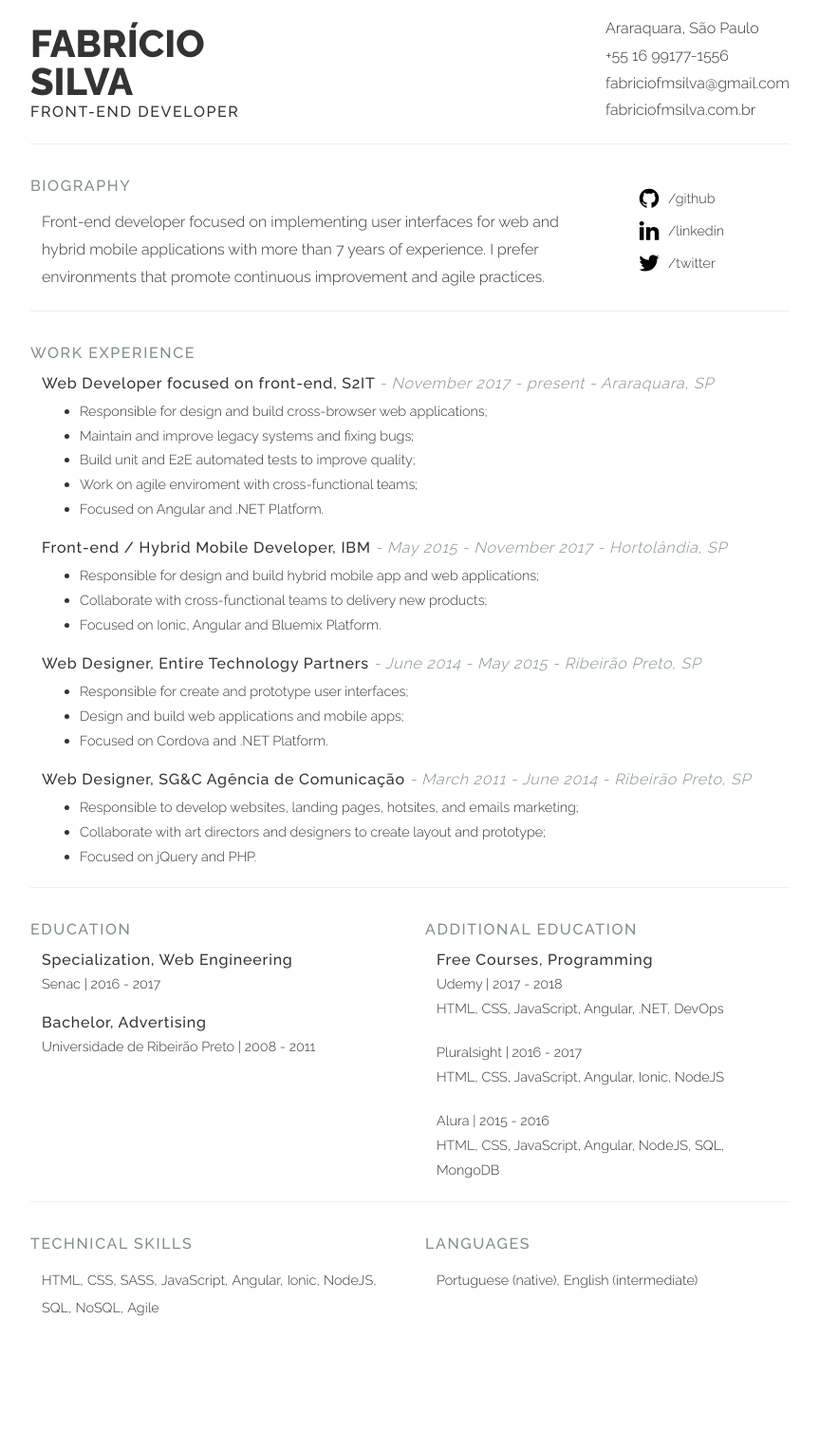
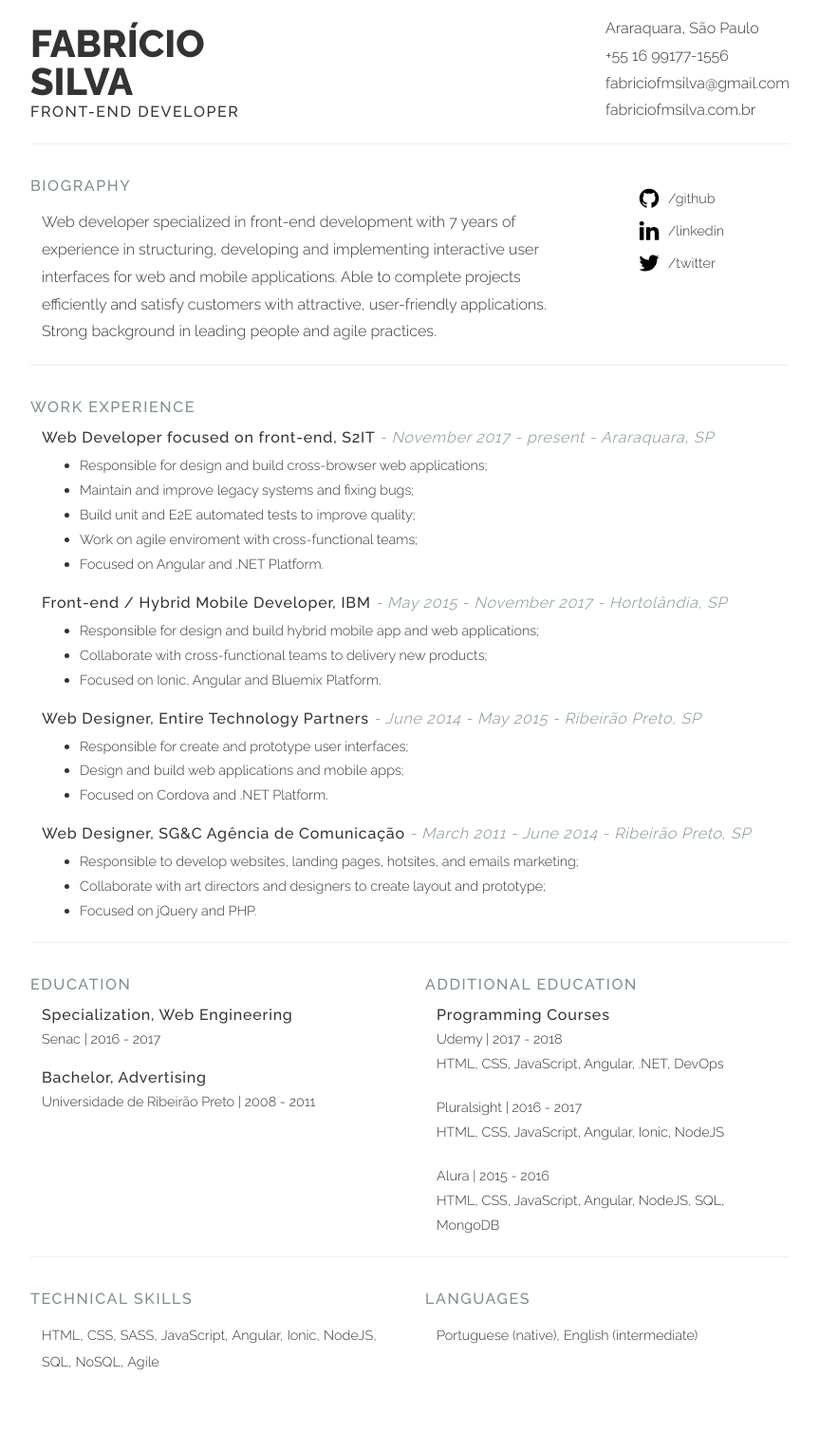
Before and after one commit to fabriciofmsilva/fabriciofmsilva.github.io, a Jekyll site: the page resume/index.html, which Jekyll copies as it is, in a window 1280 px wide. Shown: the whole page at 95% size, without its empty margins (208-1071 px from the left). Built offline with Jekyll 4.4.1, drawn with Linux system fonts in a browser that asks for light colours; before the commit the page ends 1472 px from its top, so only the background shows below that.

Commit message:
Update index.html

```diff
--- a/resume/index.html
+++ b/resume/index.html
@@ -45,7 +45,7 @@
     <div class="row">
       <div class="col-two-third">
         <h2>Biography</h2>
-        <p class="text">Front-end developer focused on implementing user interfaces for web and hybrid mobile applications with more than 7 years of experience. I prefer environments that promote continuous improvement and agile practices.</p>
+        <p class="text">Web developer specialized in front-end development with 7 years of experience in structuring, developing and implementing interactive user interfaces for web and mobile applications. Able to complete projects efficiently and satisfy customers with attractive, user-friendly applications. Strong background in leading people and agile practices.</p>
       </div>
 
       <ul class="col-one-third social">
@@ -190,7 +190,7 @@
       <h2>Additional Education</h2>
 
       <div class="item" itemprop="alumniOf" itemscope itemtype="http://schema.org/OrganizationRole">
-        <h3>Free Courses, Programming</h3>
+        <h3>Programming Courses</h3>
         <p class="local">
           <span itemprop="alumniOf" itemscope itemtype="http://schema.org/EducationalOrganization">
             <span itemprop="name">Udemy</span>
```
